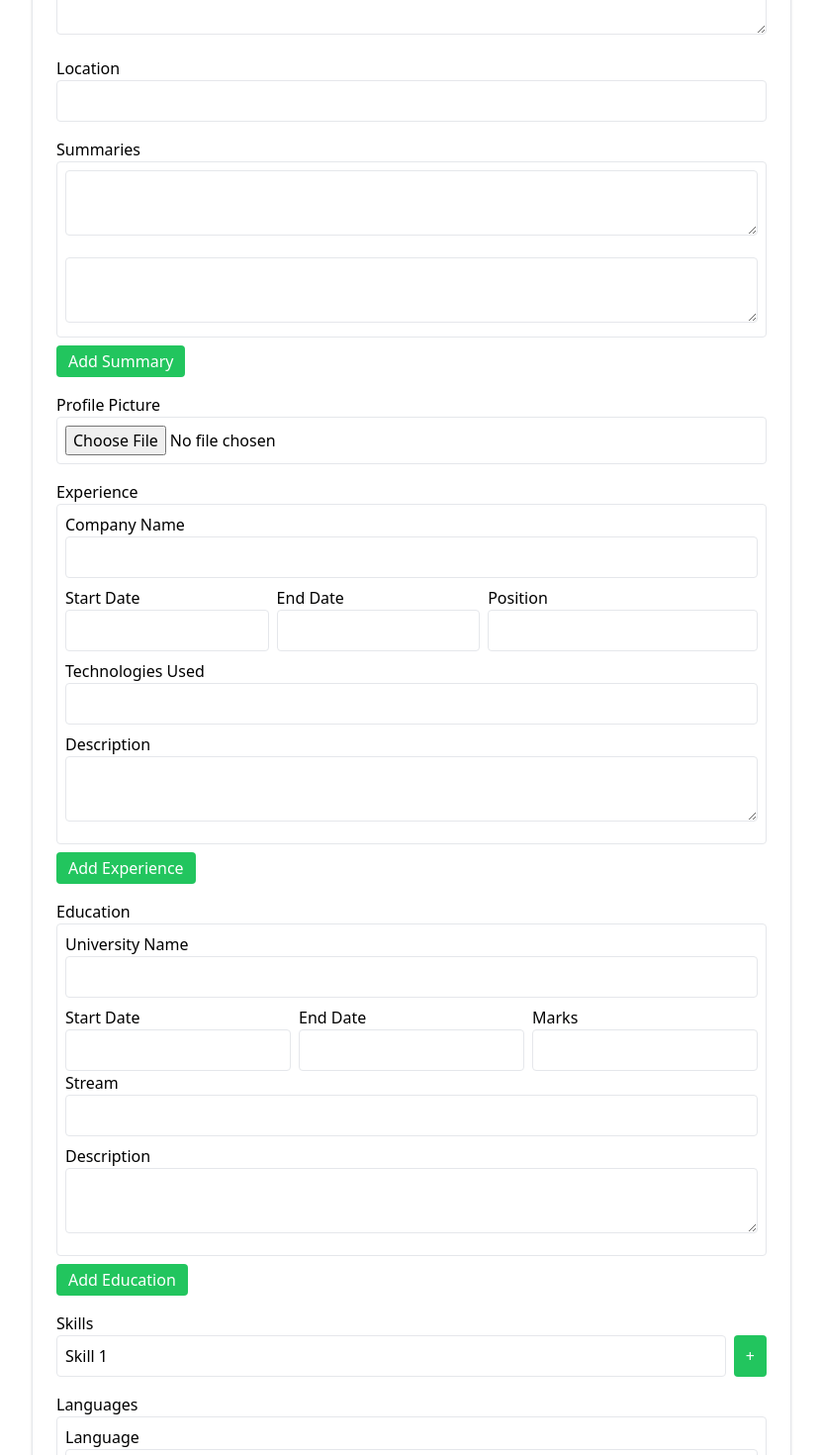
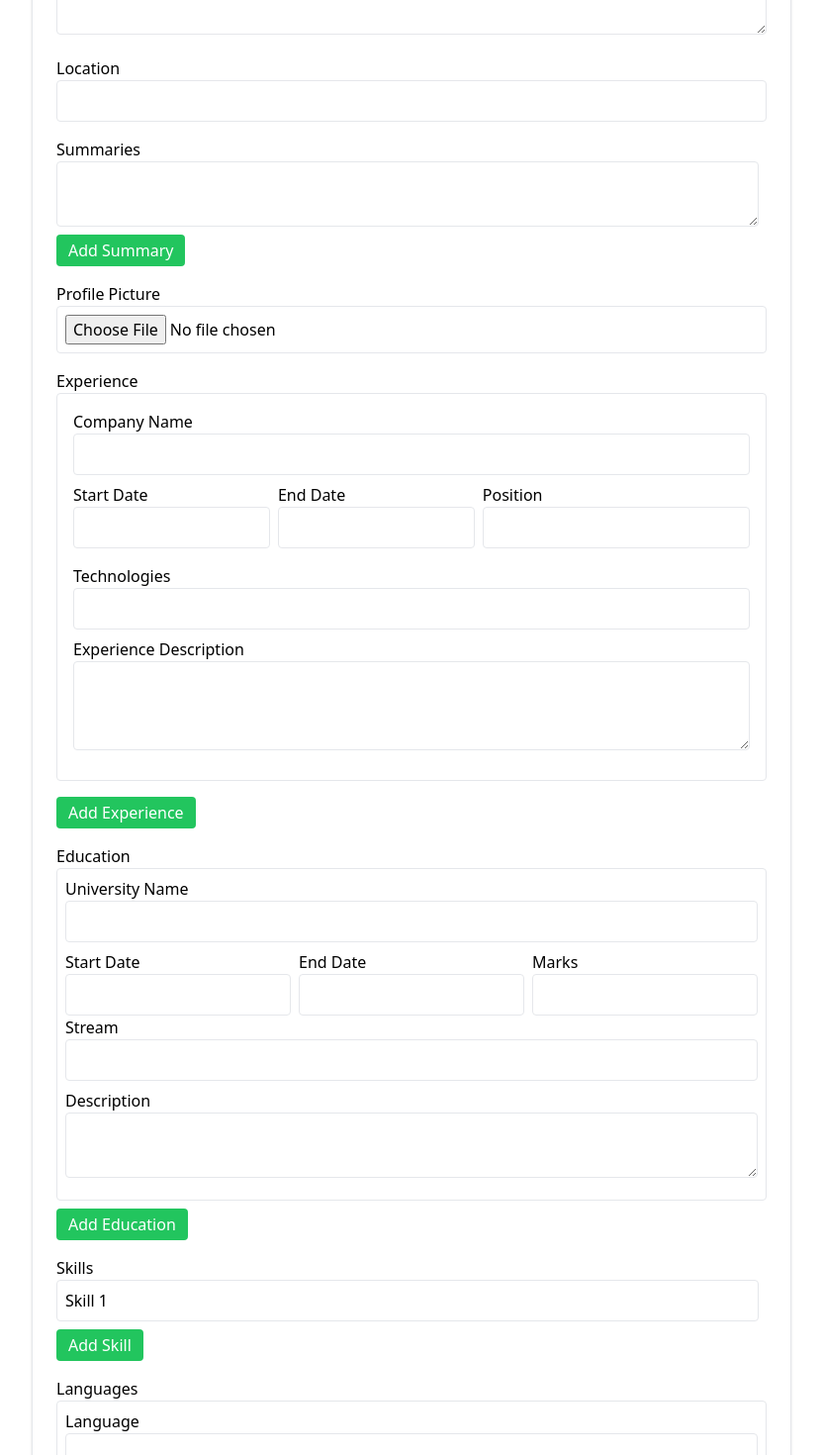
Before and after one commit to lokeshkavisth/CVWiz, a React (Vite) app: page / in a window 1280 px wide. Shown: the part 480-1950 px from the top of the page at 99% size, without its empty margins (224-1055 px from the left). Built offline with nearby package versions, Linux system fonts and the light colour scheme.

Commit message:
[wip]: implementing delete functionality

```diff
--- a/package.json
+++ b/package.json
@@ -14,6 +14,7 @@
     "postcss": "^8.4.27",
     "react": "^18.2.0",
     "react-dom": "^18.2.0",
+    "tailwind-merge": "^1.14.0",
     "tailwindcss": "^3.3.3"
   },
   "devDependencies": {
--- a/src/components/ResumeForm.jsx
+++ b/src/components/ResumeForm.jsx
@@ -1,10 +1,9 @@
-import { useCallback, useEffect, useMemo, useState } from 'react';
+import {  useEffect,  useState } from 'react';
 import PrimaryBtn from './ui/PrimaryBtn';
+import SecondryBtn from './ui/SecondryBtn';
+import DangerBtn from './ui/DangerBtn';
 
 const ResumeForm = () => {
-
-
-
 
 // retrive the form data from localStorage
   const data  = JSON.parse(localStorage.getItem('formData'))
@@ -22,9 +21,7 @@ const initialFormData = {
       {
         summaryText: '',
       },
-      {
-        summaryText: '',
-      },
+
     ],
 
     education: [
@@ -80,13 +77,6 @@ localStorage.setItem("formData", JSON.stringify(formData))
 },[formData])
 
 
-
-
-
-
-
-
-
   const handleChange = (e) => {
     const { name, value } = e.target;
     setFormData((prevData) => ({
@@ -115,6 +105,16 @@ localStorage.setItem("formData", JSON.stringify(formData))
           summaryText: '',
         },
       ],
+    }));
+  };
+
+    const deleteSummary = (index) => {
+
+        const updatedSummaries = [...formData.summaries];
+    updatedSummaries.splice(index, 1);
+    setFormData((prevData) => ({
+      ...prevData,
+      summaries: updatedSummaries,
     }));
   };
 
@@ -233,6 +233,15 @@ localStorage.setItem("formData", JSON.stringify(formData))
     }));
   };
 
+  const deleteSkill = (index) => {
+    const updatedSkills = [...formData.skills];
+    updatedSkills.splice(index, 1);
+    setFormData((prevData) => ({
+      ...prevData,
+      skills: updatedSkills,
+    }));
+  };
+
   const addEducation = () => {
     setFormData((prevData) => ({
       ...prevData,
@@ -247,6 +256,17 @@ localStorage.setItem("formData", JSON.stringify(formData))
           description: '',
         },
       ],
+    }));
+  };
+
+
+
+    const deleteEducation = (index) => {
+    const updatedEducation = [...formData.education];
+    updatedEducation.splice(index, 1);
+    setFormData((prevData) => ({
+      ...prevData,
+      education: updatedEducation,
     }));
   };
 
@@ -268,6 +288,17 @@ localStorage.setItem("formData", JSON.stringify(formData))
       ],
     }));
   };
+
+
+ const deleteExperience = (index) => {
+    const updatedExperience = [...formData.experience];
+    updatedExperience.splice(index, 1);
+    setFormData((prevData) => ({
+      ...prevData,
+      experience: updatedExperience,
+    }));
+  };
+
 
 // submit the form
   const handleSubmit = (e) => {
@@ -365,31 +396,38 @@ localStorage.setItem("formData", JSON.stringify(formData))
         </div>
 
 {/* summary  */}
-<div className="mb-4">
-          <label>Summaries</label>
-          <div className='border rounded mb-2'>
+ <div className="mb-4">
+          <label htmlFor="summaries">Summaries</label>
           {formData.summaries.map((summary, index) => (
-            <div key={index} className=" p-2 ">
+            <div key={index} className="flex mb-2">
               <textarea
-                id={`summary${index}`}
-                name={`summary${index}`}
                 value={summary.summaryText}
                 onChange={(e) => handleSummaryChange(index, e.target.value)}
-                rows="2"
-                className="w-full border rounded p-2"
+                className="w-full border rounded p-2 mr-2"
               />
+
+{
+
+formData.summaries.length > 1 &&
+
+<DangerBtn
+ type="button"
+                onClick={() => deleteSummary(index)}
+                title='Delete'
+/>
+}
+
+
+
             </div>
           ))}
-          </div>
-          {formData.summaries.length < 5 && (
-            <button
-              type="button"
-              onClick={addSummary}
-              className="bg-green-500 text-white px-3 py-1 rounded hover:bg-green-600"
-            >
-              Add Summary
-            </button>
-          )}
+
+<SecondryBtn  type="button"
+            onClick={addSummary}
+            title='Add Summary'
+            />
+
+
         </div>
 
 
@@ -408,9 +446,9 @@ localStorage.setItem("formData", JSON.stringify(formData))
         {/* experience */}
 
         <div className="mb-4">
-          <label>Experience</label>
+          <label htmlFor="experience">Experience</label>
           {formData.experience.map((exp, index) => (
-            <div key={index} className="border rounded p-2 mb-2">
+            <div key={index} className="border rounded p-4 mb-4">
               <div className="mb-2">
                 <label htmlFor={`companyName${index}`}>Company Name</label>
                 <input
@@ -424,7 +462,7 @@ localStorage.setItem("formData", JSON.stringify(formData))
                   className="w-full border rounded p-2"
                 />
               </div>
-              <div className="flex justify-between">
+              <div className="flex justify-between mb-2">
                 <div className="w-1/3 mr-2">
                   <label htmlFor={`startDate${index}`}>Start Date</label>
                   <input
@@ -466,7 +504,7 @@ localStorage.setItem("formData", JSON.stringify(formData))
               </div>
               </div>
               <div className="mb-2">
-                <label htmlFor={`technologies${index}`}>Technologies Used</label>
+                <label htmlFor={`technologies${index}`}>Technologies</label>
                 <input
                   type="text"
                   id={`technologies${index}`}
@@ -479,7 +517,7 @@ localStorage.setItem("formData", JSON.stringify(formData))
                 />
               </div>
               <div className="mb-2">
-                <label htmlFor={`description${index}`}>Description</label>
+                <label>Experience Description</label>
                 <textarea
                   id={`description${index}`}
                   name={`description${index}`}
@@ -487,19 +525,18 @@ localStorage.setItem("formData", JSON.stringify(formData))
                   onChange={(e) =>
                     handleExperienceChange(index, 'description', e.target.value)
                   }
-                  rows="2"
+                  rows="3"
                   className="w-full border rounded p-2"
                 />
               </div>
+              {formData.experience.length > 1 &&
+              <DangerBtn  type="button"
+                onClick={() => deleteExperience(index)} title='Delete Experience'/>
+              }
             </div>
           ))}
-          <button
-            type="button"
-            onClick={addExperience}
-            className="bg-green-500 text-white px-3 py-1 rounded hover:bg-green-600"
-          >
-            Add Experience
-          </button>
+
+          <SecondryBtn type="button" onClick={addExperience} title='Add Experience'/>
         </div>
 
         {/* education  */}
@@ -587,41 +624,55 @@ localStorage.setItem("formData", JSON.stringify(formData))
                   className="w-full border rounded p-2"
                 />
               </div>
+
+                {formData.education.length > 1 &&
+              <DangerBtn  type="button"
+                onClick={() => deleteEducation(index)} title='Delete Education'/>
+              }
+
+
+
+
             </div>
           ))}
-          <button
-            type="button"
-            onClick={addEducation}
-            className="bg-green-500 text-white px-3 py-1 rounded hover:bg-green-600"
-          >
-            Add Education
-          </button>
+
+
+<SecondryBtn type='button'   onClick={addEducation} title='Add Education'/>
+
+
         </div>
 
 
         {/* skills  */}
-        <div className="mb-4">
+       <div className="mb-4">
           <label htmlFor="skills">Skills</label>
           {formData.skills.map((skill, index) => (
             <div key={index} className="flex mb-2">
               <input
                 type="text"
-                name="skills"
                 value={skill}
                 onChange={(e) => handleSkillChange(index, e.target.value)}
-                className="w-full border rounded p-2"
+                className="w-full border rounded p-2 mr-2"
               />
-              {index === formData.skills.length - 1 && (
-                <button
-                  type="button"
-                  onClick={addSkill}
-                  className="ml-2 bg-green-500 text-white px-3 py-1 rounded hover:bg-green-600"
-                >
-                  +
-                </button>
-              )}
+
+{formData.skills.length > 1 &&
+
+<DangerBtn type="button"
+                onClick={() => deleteSkill(index)} title='Delete'/>
+              }
+
+
             </div>
           ))}
+
+
+
+<SecondryBtn  type="button"
+            onClick={addSkill}
+            title='Add Skill'
+            />
+
+
         </div>
 
 
@@ -663,13 +714,10 @@ localStorage.setItem("formData", JSON.stringify(formData))
             </div>
           ))}
           {formData.languages.length < 5 && (
-            <button
-              type="button"
-              onClick={addLanguage}
-              className="bg-green-500 text-white px-3 py-1 rounded hover:bg-green-600"
-            >
-              Add Language
-            </button>
+
+            <SecondryBtn type='button'   onClick={addLanguage} title='Add Language'/>
+
+
           )}
         </div>
 
@@ -718,7 +766,6 @@ localStorage.setItem("formData", JSON.stringify(formData))
                     className="w-full border rounded p-2"
                   />
                 </div>
-              </div>
               <div className="mb-2">
                 <label htmlFor={`role${projIndex}`}>Role</label>
                 <input
@@ -731,6 +778,7 @@ localStorage.setItem("formData", JSON.stringify(formData))
                   }
                   className="w-full border rounded p-2"
                 />
+              </div>
               </div>
               <div className="mb-2">
                 <label htmlFor={`companyName${projIndex}`}>Company Name</label>
@@ -765,23 +813,19 @@ localStorage.setItem("formData", JSON.stringify(formData))
                     />
                   </div>
                 ))}
-                <button
-                  type="button"
-                  onClick={() => addProjectDescription(projIndex)}
-                  className="bg-green-500 text-white px-3 py-1 rounded hover:bg-green-600"
-                >
-                  Add Description
-                </button>
+
+<SecondryBtn type='button'   onClick={() => addProjectDescription(projIndex)} title='Add Description'/>
+
+
+
               </div>
             </div>
           ))}
-          <button
-            type="button"
-            onClick={addProject}
-            className="bg-green-500 text-white px-3 py-1 rounded hover:bg-green-600"
-          >
-            Add Project
-          </button>
+
+
+<SecondryBtn type='button'   onClick={addProject} title='Add Project'/>
+
+
         </div>
 
 
--- /dev/null
+++ b/src/components/ui/DangerBtn.jsx
@@ -0,0 +1,14 @@
+import React from 'react'
+
+const DangerBtn = (props) => {
+  return (
+   <button
+                {...props}
+                className="bg-red-500 text-white px-3 py-1 rounded hover:bg-red-600"
+              >
+                {props.title}
+              </button>
+  )
+}
+
+export default DangerBtn
--- a/src/components/ui/SecondryBtn.jsx
+++ b/src/components/ui/SecondryBtn.jsx
@@ -1,8 +1,13 @@
 import React from 'react'
 
-const SecondryBtn = () => {
+const SecondryBtn = (props) => {
   return (
-    <div>SecondryBtn</div>
+    <button
+              {...props}
+              className="bg-green-500 text-white px-3 py-1 rounded hover:bg-green-600"
+            >
+              {props.title}
+            </button>
   )
 }
 
```
Also changed, not shown: 1 other file (tests, documents, lock files or other folders).
